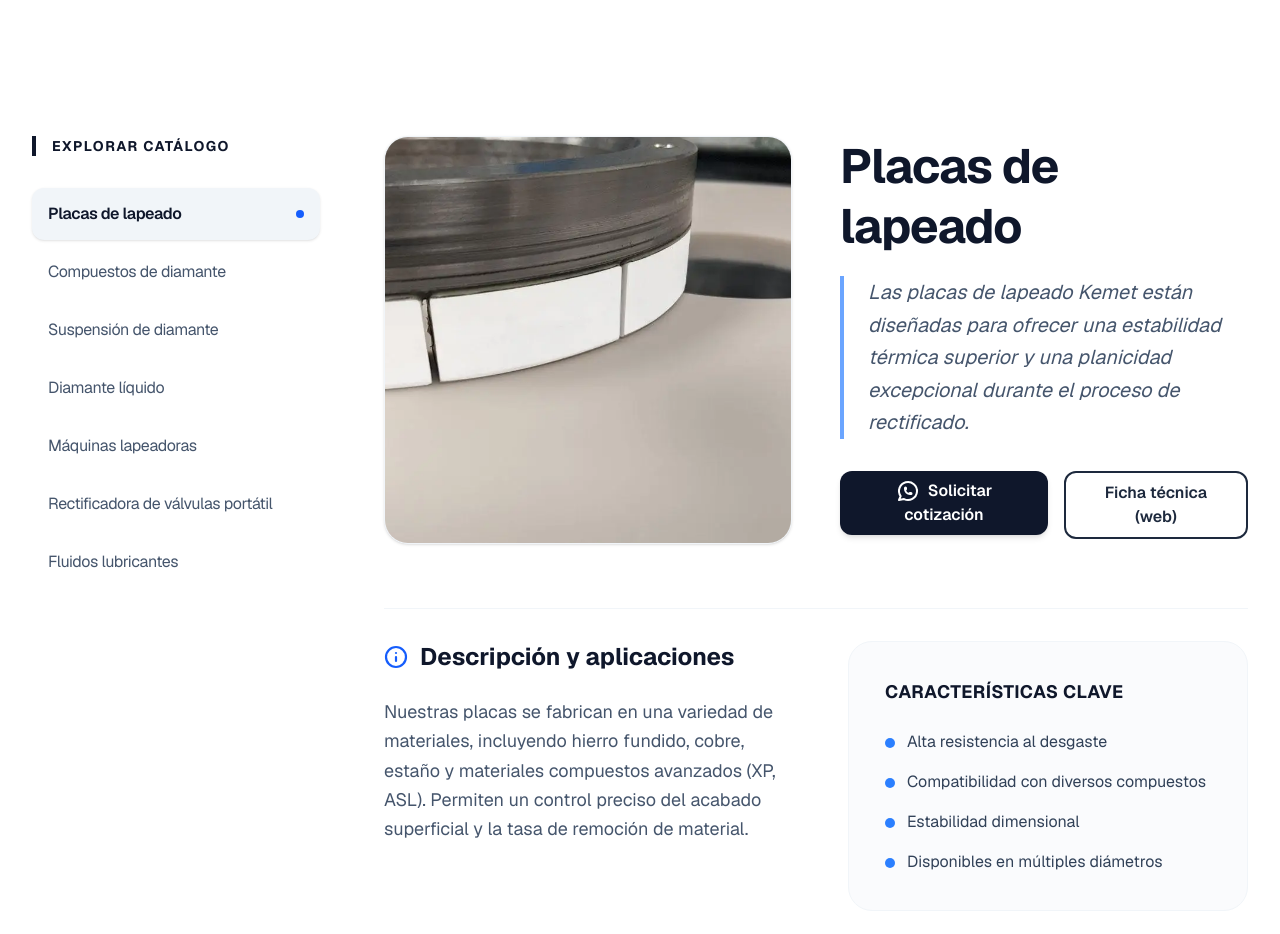
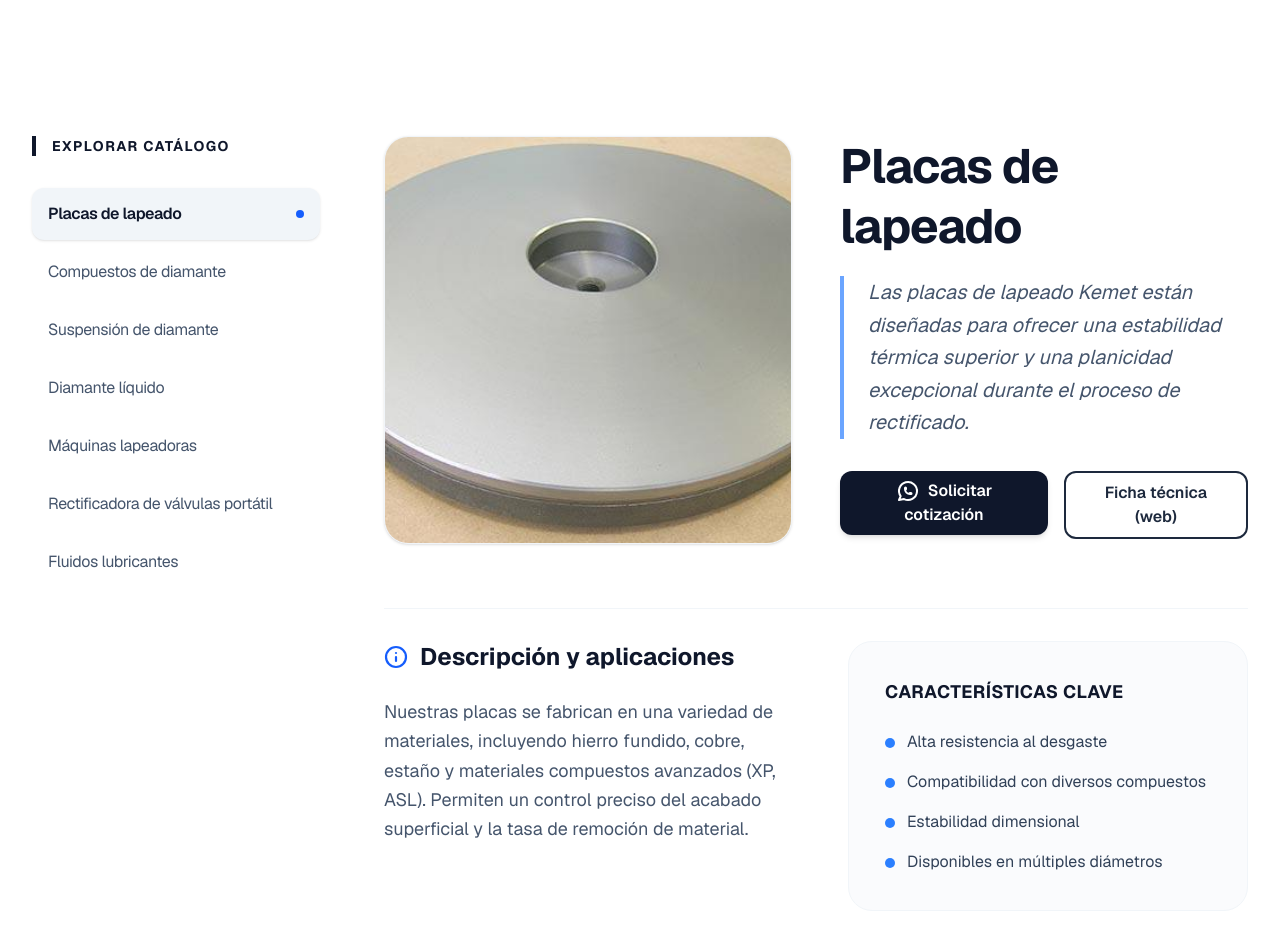
Before and after one commit to alancueva/vcpartsandservices, a Next.js app: page /pages/productos/kemet/Lapeado-de-diamante-y-precision in a window 1280 px wide. Shown: the part 880-1814 px from the top of the page. Built offline with nearby package versions, Linux system fonts and the light colour scheme.

Commit message:
agregar imagen de placas de lapeados

```diff
--- a/src/app/pages/productos/kemet/Lapeado-de-diamante-y-precision/page.tsx
+++ b/src/app/pages/productos/kemet/Lapeado-de-diamante-y-precision/page.tsx
@@ -6,7 +6,7 @@ const KEMET_PRODUCTS = [
   {
     id: "placas-lapeado",
     image:
-      "/productos-kemet/Lapeado-de-diamante-y-precision/superfinishing-polishing.webp",
+      "/productos-kemet/Lapeado-de-diamante-y-precision/lapping-plates-and-kits.jpg",
     title: "Placas de lapeado",
     description:
       "Las placas de lapeado Kemet están diseñadas para ofrecer una estabilidad térmica superior y una planicidad excepcional durante el proceso de rectificado.",
```
Also changed, not shown: public/productos-kemet/Lapeado-de-diamante-y-precision/lapping-plates-and-kits.jpg (added).
